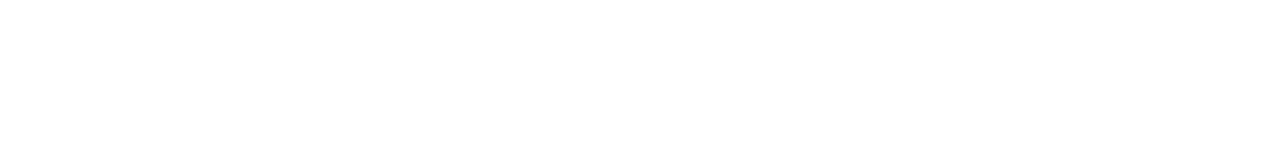
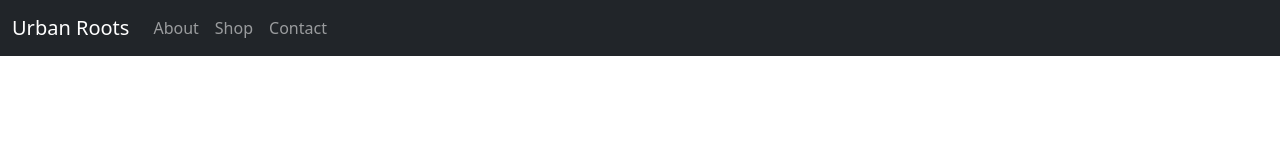
Before and after one commit to haleymedina/urban-roots, a plain HTML site: page index.html in a window 1280 px wide. Drawn offline with nearby package versions, Linux system fonts and the light colour scheme.

Commit message:
added a navbar to all the pages

```diff
--- a/index.html
+++ b/index.html
@@ -12,6 +12,27 @@
     <title>Urban Roots</title>
 </head>
 <body>
-
+    <!-- navbar -->
+    <nav class="navbar navbar-expand-lg navbar-dark bg-dark">
+        <div class="container-fluid">
+          <a class="navbar-brand" href="index.html">Urban Roots</a>
+          <button class="navbar-toggler" type="button" data-bs-toggle="collapse" data-bs-target="#navbarNav" aria-controls="navbarNav" aria-expanded="false" aria-label="Toggle navigation">
+            <span class="navbar-toggler-icon"></span>
+          </button>
+          <div class="collapse navbar-collapse" id="navbarNav">
+            <ul class="navbar-nav">
+              <li class="nav-item">
+                <a class="nav-link" aria-current="page" href="about.html">About</a>
+              </li>
+              <li class="nav-item">
+                <a class="nav-link" href="shop.html">Shop</a>
+              </li>
+              <li class="nav-item">
+                <a class="nav-link" href="contact.html">Contact</a>
+              </li>
+            </ul>
+          </div>
+        </div>
+      </nav>
 </body>
 </html>
```
Also changed, not shown: about.html (+21 -1 lines), contact.html (+21 -1 lines), shop.html (+21 -1 lines).
